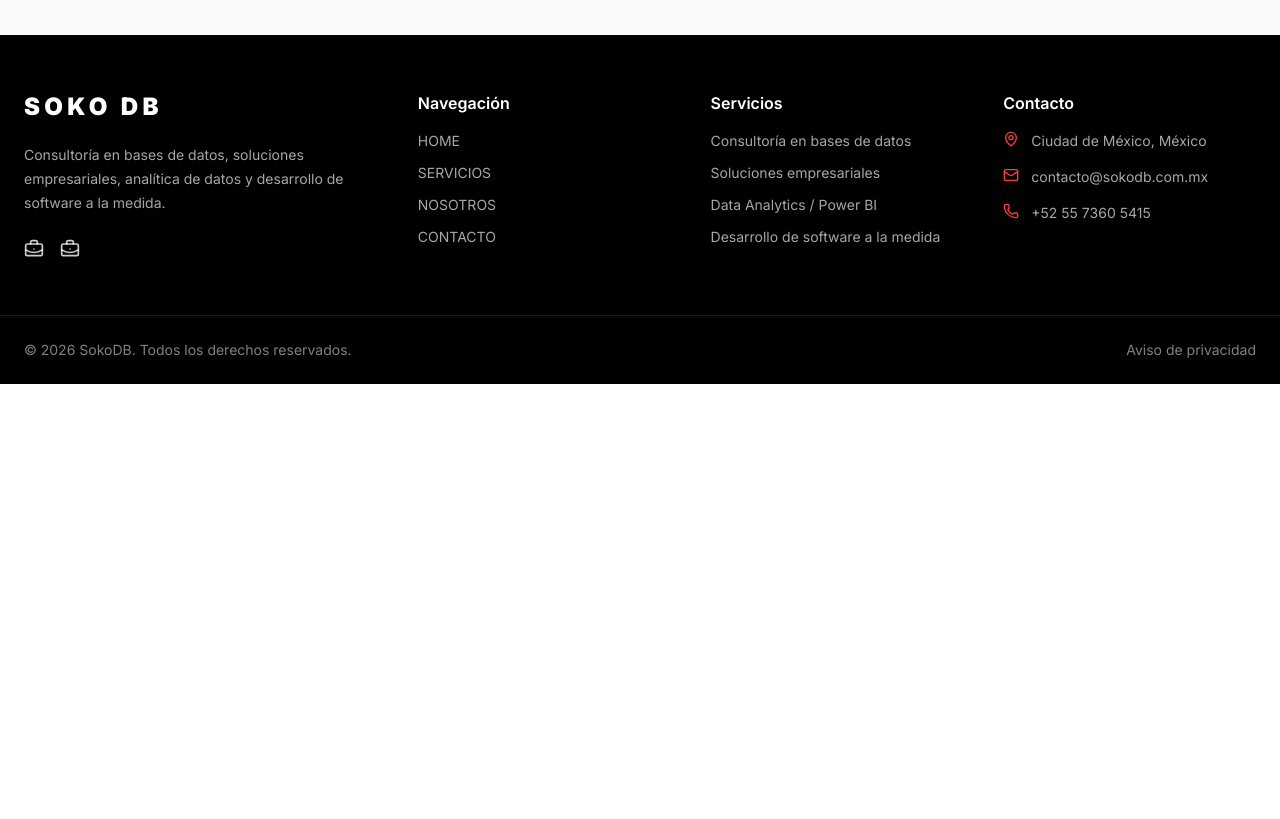
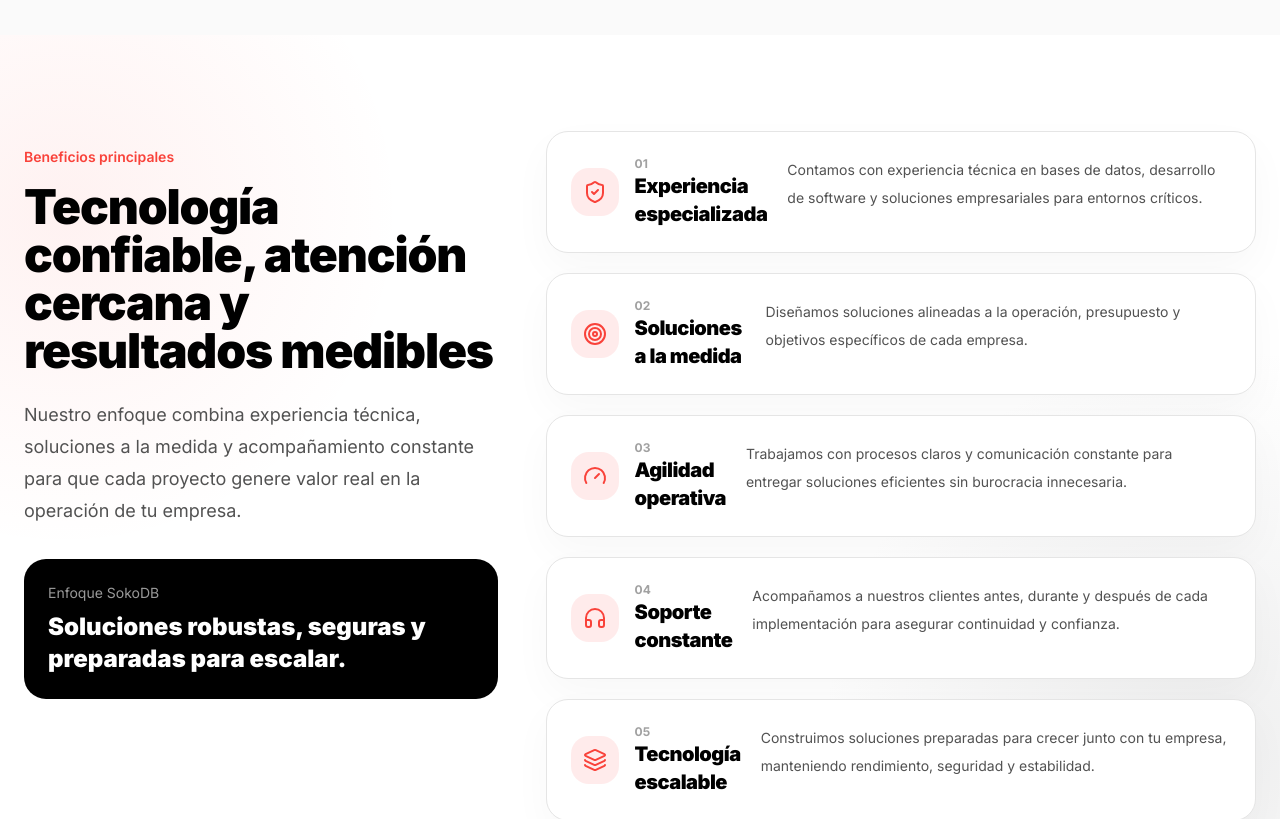
Before and after one commit to UserSoko01/sokodb-web, a Next.js app: page / in a window 1280 px wide. Shown: the part 3460-4279 px from the top of the page. Before the commit the page ends 3844 px from the top, so only its background shows below. Built offline with nearby package versions, Linux system fonts and the light colour scheme.

Commit message:
se agrega seccion benefits a home

```diff
--- a/src/app/page.tsx
+++ b/src/app/page.tsx
@@ -2,6 +2,7 @@ import { AboutPreview } from "@/components/sections/AboutPreview";
 import { HomeHero } from "@/components/sections/HomeHero";
 import { TrustStrip } from "@/components/sections/TrustStrip";
 import { ServicesPreview } from "@/components/sections/ServicesPreview";
+import { BenefitsSection } from "@/components/sections/BenefisSections";
 
 export default function HomePage() {
   return (
@@ -10,6 +11,7 @@ export default function HomePage() {
       <TrustStrip />
       <AboutPreview />
       <ServicesPreview />
+      <BenefitsSection />
     </>
   );
 }
--- /dev/null
+++ b/src/components/sections/BenefisSections.tsx
@@ -0,0 +1,109 @@
+import {
+  Gauge,
+  Headphones,
+  Layers3,
+  ShieldCheck,
+  Target,
+} from "lucide-react";
+
+const benefits = [
+  {
+    title: "Experiencia especializada",
+    description:
+      "Contamos con experiencia técnica en bases de datos, desarrollo de software y soluciones empresariales para entornos críticos.",
+    icon: ShieldCheck,
+  },
+  {
+    title: "Soluciones a la medida",
+    description:
+      "Diseñamos soluciones alineadas a la operación, presupuesto y objetivos específicos de cada empresa.",
+    icon: Target,
+  },
+  {
+    title: "Agilidad operativa",
+    description:
+      "Trabajamos con procesos claros y comunicación constante para entregar soluciones eficientes sin burocracia innecesaria.",
+    icon: Gauge,
+  },
+  {
+    title: "Soporte constante",
+    description:
+      "Acompañamos a nuestros clientes antes, durante y después de cada implementación para asegurar continuidad y confianza.",
+    icon: Headphones,
+  },
+  {
+    title: "Tecnología escalable",
+    description:
+      "Construimos soluciones preparadas para crecer junto con tu empresa, manteniendo rendimiento, seguridad y estabilidad.",
+    icon: Layers3,
+  },
+];
+
+export function BenefitsSection() {
+  return (
+    <section className="relative overflow-hidden bg-white">
+      <div className="pointer-events-none absolute inset-0 bg-[radial-gradient(circle_at_5%_20%,rgba(249,66,58,0.07),transparent_24%),radial-gradient(circle_at_95%_80%,rgba(167,168,169,0.18),transparent_28%)]" />
+
+      <div className="relative mx-auto max-w-7xl px-6 py-24">
+        <div className="grid gap-12 lg:grid-cols-[0.8fr_1.2fr] lg:items-start">
+          <div className="lg:sticky lg:top-28">
+            <p className="text-sm font-semibold text-[#F9423A]">
+              Beneficios principales
+            </p>
+
+            <h2 className="mt-4 text-3xl font-black tracking-tight text-black md:text-5xl">
+              Tecnología confiable, atención cercana y resultados medibles
+            </h2>
+
+            <p className="mt-6 text-lg leading-8 text-neutral-600">
+              Nuestro enfoque combina experiencia técnica, soluciones a la
+              medida y acompañamiento constante para que cada proyecto genere
+              valor real en la operación de tu empresa.
+            </p>
+
+            <div className="mt-8 rounded-3xl bg-black p-6 text-white">
+              <p className="text-sm text-white/60">Enfoque SokoDB</p>
+              <p className="mt-2 text-2xl font-black">
+                Soluciones robustas, seguras y preparadas para escalar.
+              </p>
+            </div>
+          </div>
+
+          <div className="grid gap-5">
+            {benefits.map((benefit, index) => {
+              const Icon = benefit.icon;
+
+              return (
+                <article
+                  key={benefit.title}
+                  className="group rounded-3xl border border-neutral-200 bg-white p-6 shadow-[0_16px_40px_rgba(0,0,0,0.03)] transition-all duration-300 hover:-translate-y-1 hover:border-[#F9423A]/40 hover:shadow-[0_24px_60px_rgba(0,0,0,0.07)]"
+                >
+                  <div className="flex flex-col gap-5 sm:flex-row sm:items-start">
+                    <div className="flex items-center gap-4 sm:w-64">
+                      <div className="flex h-12 w-12 shrink-0 items-center justify-center rounded-2xl bg-[#F9423A]/10 transition-colors group-hover:bg-[#F9423A]">
+                        <Icon className="h-6 w-6 text-[#F9423A] transition-colors group-hover:text-white" />
+                      </div>
+
+                      <div>
+                        <p className="text-xs font-bold text-neutral-400">
+                          0{index + 1}
+                        </p>
+                        <h3 className="text-xl font-black tracking-tight text-black">
+                          {benefit.title}
+                        </h3>
+                      </div>
+                    </div>
+
+                    <p className="text-sm leading-7 text-neutral-600">
+                      {benefit.description}
+                    </p>
+                  </div>
+                </article>
+              );
+            })}
+          </div>
+        </div>
+      </div>
+    </section>
+  );
+}
```
